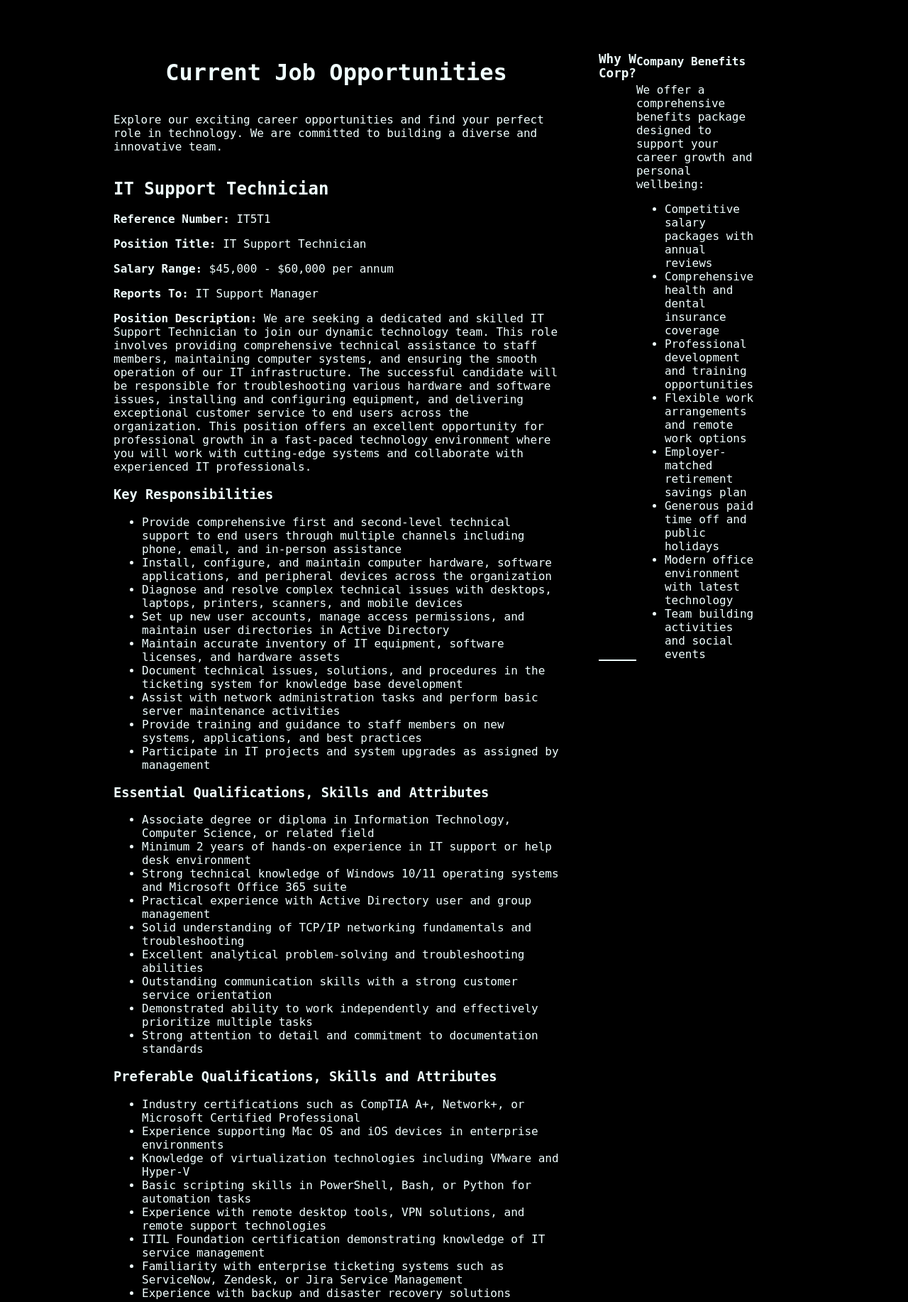
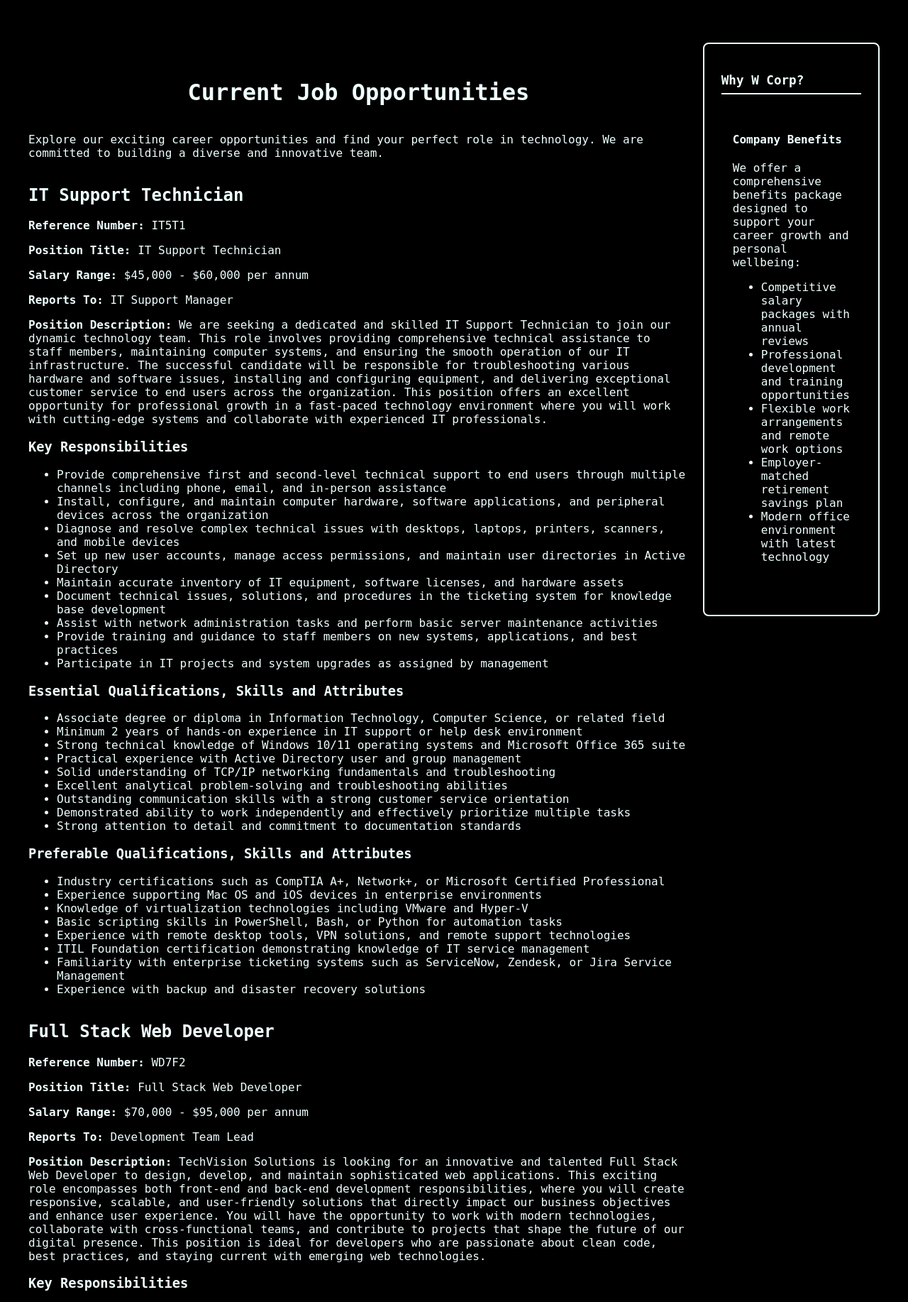
Before and after one commit to SWH03086/project_01, a PHP site: page /jobs.html in a window 1280 px wide. Shown: the part 190-2024 px from the top of the page at 71% size. Run offline with PHP 8.4, Linux system fonts and the light colour scheme.

Commit message:
visual edit

```diff
--- a/project1/apply.html
+++ b/project1/apply.html
@@ -201,5 +201,6 @@
         </a>
     </p>
   </footer>
+
 </body>
 </html>
--- a/project1/jobs.html
+++ b/project1/jobs.html
@@ -204,20 +204,17 @@
         </main>
 
         <!-- Aside Section  -->
-        <aside>
+        <aside class="side-info">
             <h3>Why W Corp?</h3>
-            <div>
+            <div class="benefit">
                 <h4>Company Benefits</h4>
                 <p>We offer a comprehensive benefits package designed to support your career growth and personal wellbeing:</p>
                 <ul>
                     <li>Competitive salary packages with annual reviews</li>
-                    <li>Comprehensive health and dental insurance coverage</li>
                     <li>Professional development and training opportunities</li>
                     <li>Flexible work arrangements and remote work options</li>
                     <li>Employer-matched retirement savings plan</li>
-                    <li>Generous paid time off and public holidays</li>
                     <li>Modern office environment with latest technology</li>
-                    <li>Team building activities and social events</li>
                 </ul>
             </div>
         </aside>
--- a/project1/style/styles.css
+++ b/project1/style/styles.css
@@ -15,12 +15,13 @@ body {
     border-bottom: 2px solid azure;
     z-index: 10;
 }
+/* Header Top Section Styles-Bao */
 .header-top {
 display: flex;
 align-items: center;
 margin-bottom: 10px;
 }
-
+/* Logo Styles-Bao */
 .logo {
 width: 120px;
 height: auto;
@@ -215,51 +216,52 @@ textarea {
     background-color: black;
     font-family: Impact, 'Arial Narrow Bold', sans-serif;
 }
-
-aside {
+/* Side Info Styles-Bao */
+.side-info {
 background: black;
 padding: 1.5rem;
 border-radius: 8px;
-box-shadow: 0 2px 10px rgba(0,0,0,0.1);
 height: fit-content;
 position: sticky;
 top: 2rem;
-display: flex;
-width: 25%;
+display: block;
+width: 25% ;
+border: 2px solid azure;
 }
 
-
-aside h3 {
+/* Side Info Heading Styles-Bao */
+.side-info h3 {
 color: azure;
 font-size: 1.1rem;
 margin-bottom: 1rem;
 border-bottom: 2px solid azure;
 padding-bottom: 0.5rem;
 }
-
-aside a {
+/* Side Info Link Styles-Bao */
+.side-info a {
 color: azure;
 text-decoration: underline;
 transition: color 0.3s ease;
 }
 
 
-aside a:hover {
-color: white;
-text-shadow: 0 0 10px azure;
+/* Benefit Styles-Bao */
+.benefit {
+padding: 1rem;
+border-radius: 5px;
+margin-bottom: 1rem;
 }
-
-
+/* Container for Main and Aside Sections-Bao */
 .container {
-    max-width: 75%;
-    margin: 2rem auto;
-    padding: 0 1rem;
-    display: grid;
-    grid-template-columns: 1fr 300px;
-    gap: 2rem;
-    flex: 1;
+display: flex;
+  justify-content: space-between;
+  align-items: flex-start;
+  gap: 20px;
+  max-width: 1200px;
+  margin: 40px auto;
+  padding: 20px;
 }
-
+/* Form Main Styles-Bao */
 .form-main fieldset {
     width: 60%;
     border: 2px solid azure;
@@ -267,10 +269,13 @@ text-shadow: 0 0 10px azure;
     text-align: left;
     padding: 15px;
 }
+/* Legend Styles-Bao */
 .form-main legend {
     font-weight: bold;
     font-size: 1.2em;
 }
+
+/* Fieldset Div Styles-Bao */
 .form-main fieldset div {
     background-color: black;
     color: azure;
@@ -278,7 +283,7 @@ text-shadow: 0 0 10px azure;
     padding: 10px;
     vertical-align: middle;
 }
-
+/* Form Buttons Container-Bao */
 .form-actions {
   display: flex;
   justify-content: center;
@@ -286,14 +291,14 @@ text-shadow: 0 0 10px azure;
   margin-top: 20px;
 }
 
-
+/* Form Buttons Container-Bao */
 .form-actions {
   display: flex;
   justify-content: center;
   gap: 15px;
   margin-top: 20px;
 }
-
+/* Buttons visual-Bao */
 .btn-submit,
 .btn-reset {
   padding: 10px 25px;
@@ -306,7 +311,7 @@ text-shadow: 0 0 10px azure;
   transition: all 0.3s ease;
 }
 
-
+/* Hover effects for buttons-Bao */
 .btn-submit:hover,
 .btn-reset:hover {
   background-color: azure;
```
